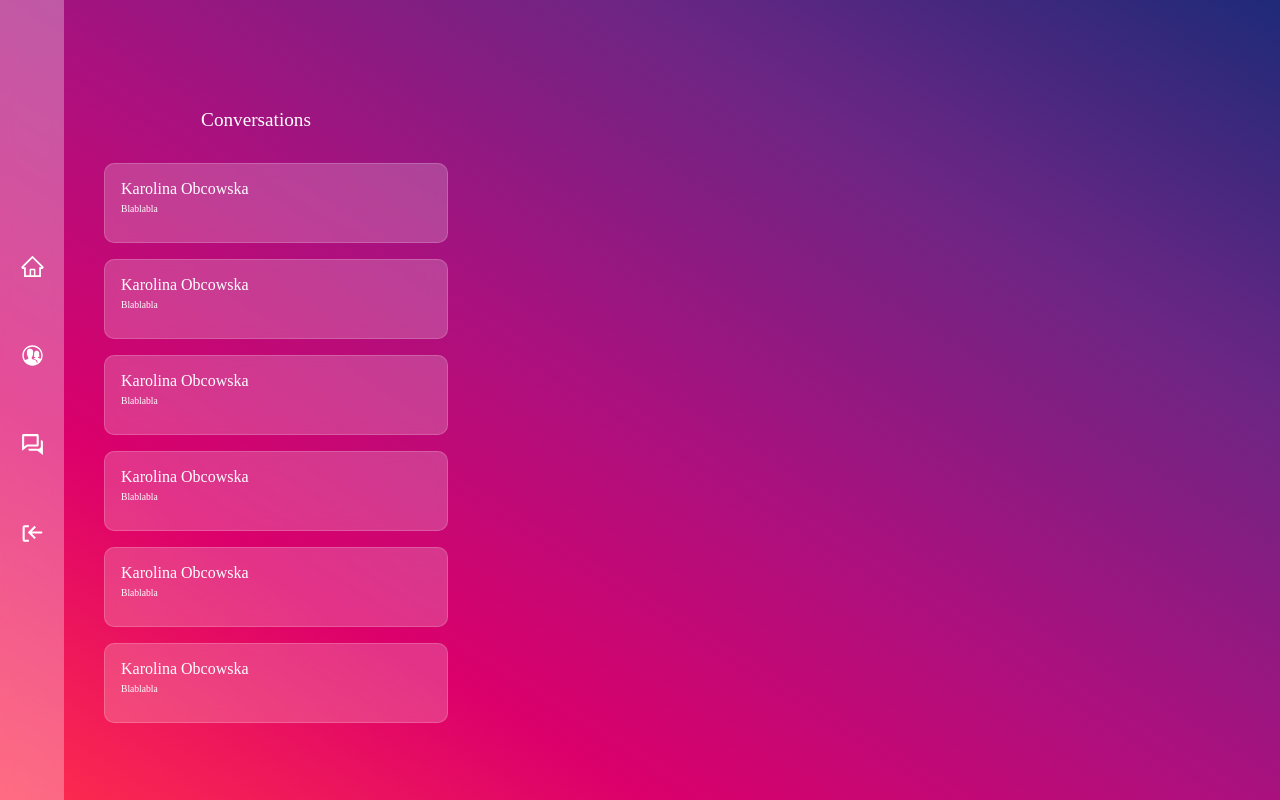
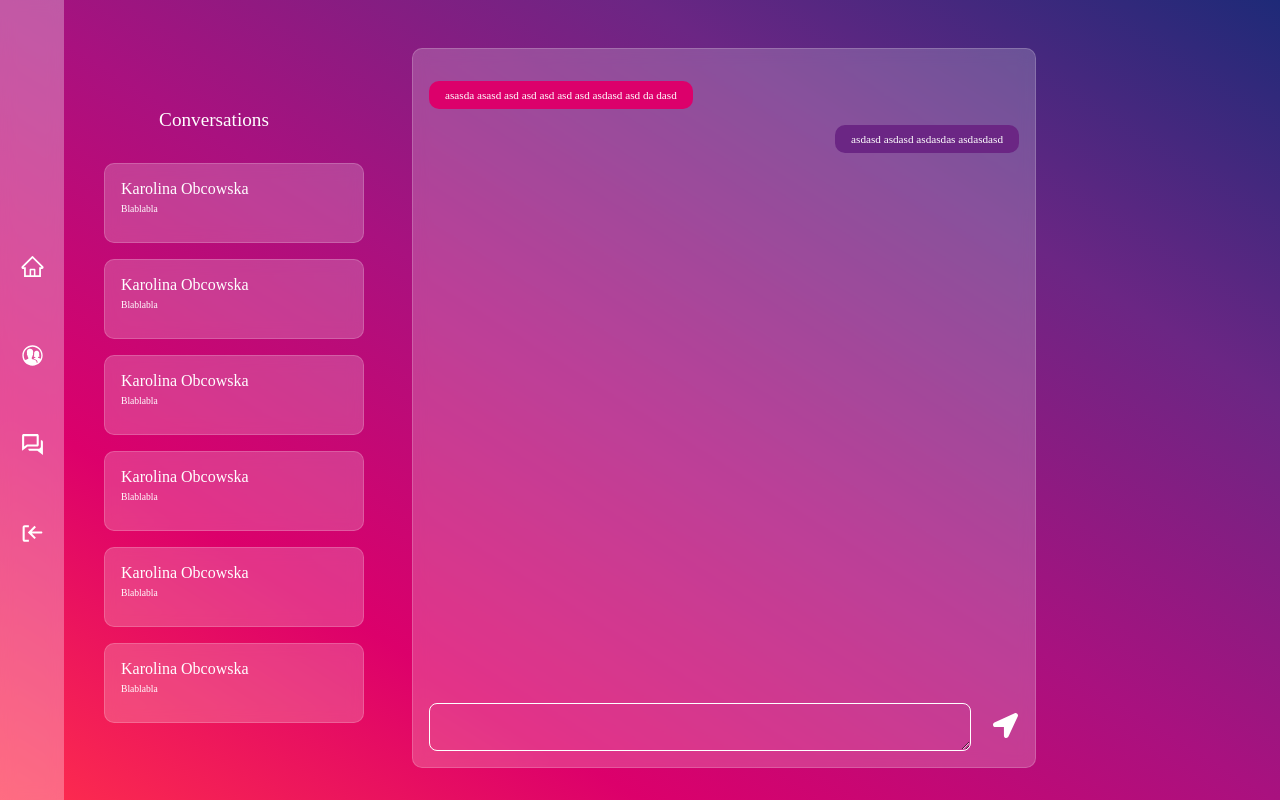
Before and after one commit to KarolinaObcowska/chat_app, a React (Create React App) app: page /dashboard in a window 1280 px wide. Built offline with nearby package versions, Linux system fonts and the light colour scheme.

Commit message:
conversation created

```diff
--- a/src/components/Conversations.js
+++ b/src/components/Conversations.js
@@ -6,7 +6,7 @@ const Wrapper = styled.section`
   justify-content: center;
   flex-direction: column;
   align-items: center;
-  width: 30%;
+  min-width: 300px;
 `;
 
 const Title = styled.h2`
--- a/src/components/Dashboard.js
+++ b/src/components/Dashboard.js
@@ -1,18 +1,21 @@
 import React from 'react';
 import styled from 'styled-components';
 import Conversations from './Conversations';
+import NewConversation from './NewConversation';
 import Sidebar from './Sidebar';
 
 const Wrapper = styled.div`
   display: flex;
   width: 100%;
   height: 100%;
+  padding-right: 2rem;
 `;
 const Dashboard = () => {
   return (
     <Wrapper>
       <Sidebar />
       <Conversations />
+      <NewConversation />
     </Wrapper>
   );
 };
--- a/src/components/NewConversation.js
+++ b/src/components/NewConversation.js
@@ -4,7 +4,8 @@ import { FaLocationArrow } from 'react-icons/fa';
 
 const Wrapper = styled.section`
   display: flex;
-  width: 100%;
+  width: 50%;
+  min-width: 350px;
   height: 90vh;
   margin-top: 3rem;
   margin-left: 3rem;
@@ -14,6 +15,34 @@ const Wrapper = styled.section`
   backdrop-filter: blur(7.5px);
   -webkit-backdrop-filter: blur(7.5px);
   border: 1px solid rgba(255, 255, 255, 0.18);
+  border-radius: 10px;
+`;
+const Messages = styled.div`
+  height: 100%;
+  overflow: scrollY;
+  display: flex;
+  flex-direction: column;
+`;
+
+const MessageLeft = styled.div`
+  background-color: #dc006b;
+  width: fit-content;
+  align-self: flex-start;
+  margin: 1rem 0rem;
+  padding: 0.5rem 1rem;
+  color: white;
+  font-weight: 1;
+  font-size: 0.7rem;
+  border-radius: 10px;
+`;
+const MessageRight = styled.div`
+  background-color: #6b2684;
+  width: fit-content;
+  align-self: flex-end;
+  padding: 0.5rem 1rem;
+  color: white;
+  font-weight: 1;
+  font-size: 0.7rem;
   border-radius: 10px;
 `;
 
@@ -30,7 +59,7 @@ const FormGroup = styled.div`
 `;
 const MessageInput = styled.textarea`
   height: 3rem;
-  width: 80%;
+  width: 100%;
   background: none;
   border: 1px solid white;
   color: white;
@@ -41,8 +70,8 @@ const Button = styled.button`
   border-radius: 50%;
   background-color: white;
   margin-left: 1rem;
-  width: 3rem;
-  height: 3rem;
+  width: 2rem;
+  height: 2rem;
   color: white;
   border: none;
   background: none;
@@ -50,6 +79,10 @@ const Button = styled.button`
 const NewConversation = () => {
   return (
     <Wrapper>
+      <Messages>
+        <MessageLeft>asasda asasd asd asd asd asd asd asdasd asd da dasd</MessageLeft>
+        <MessageRight>asdasd asdasd asdasdas asdasdasd </MessageRight>
+      </Messages>
       <MessageForm>
         <FormGroup>
           <MessageInput />
--- a/src/components/Sidebar.js
+++ b/src/components/Sidebar.js
@@ -7,7 +7,7 @@ import { AiOutlineHome } from 'react-icons/ai';
 
 const Wrapper = styled.aside`
   height: 100vh;
-  width: 4rem;
+  min-width: 4rem;
   display: flex;
   align-items: center;
   background: rgba(255, 255, 255, 0.3);
```
